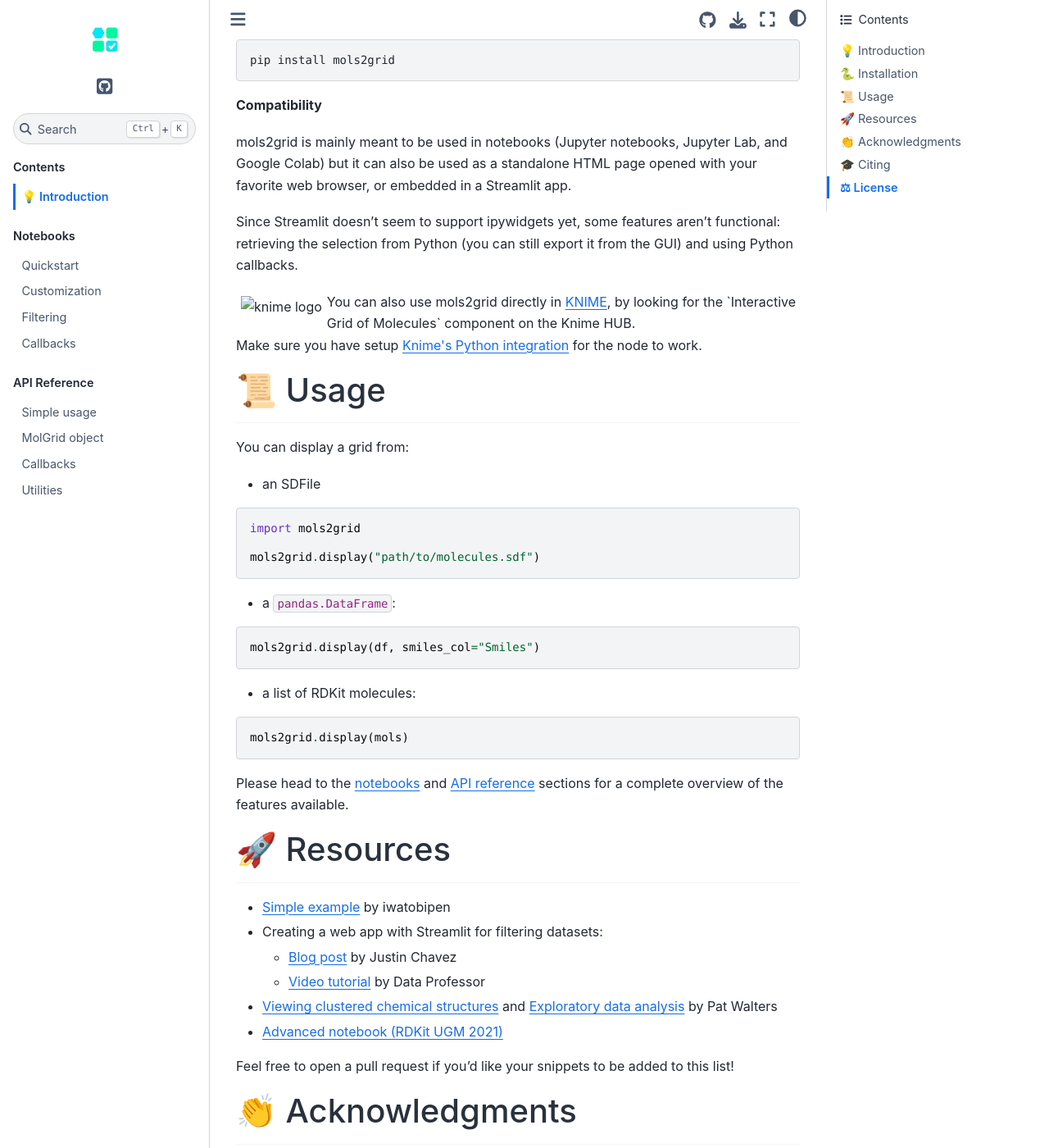
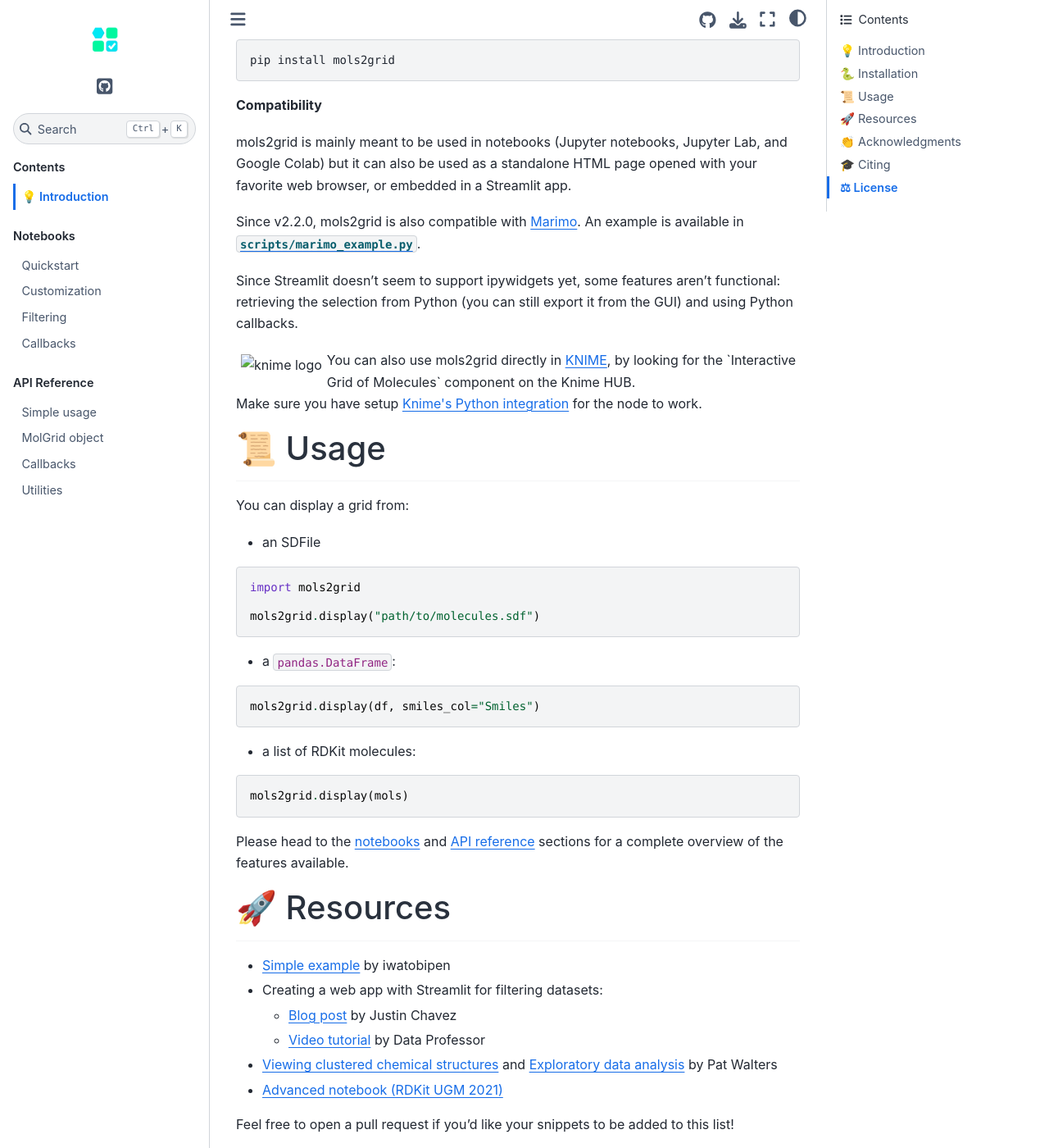
Before and after one commit to cbouy/mols2grid, a Sphinx documentation site: the page built from docs/contents.md, in a window 1280 px wide and 1400 px high, scrolled down 879 px. Shown: the whole window at 82% size. Built offline with Sphinx 7.4.7 and the Sphinx Book theme 1.1.4, drawn with Linux system fonts in a browser that asks for light colours.

Commit message:
docs: mention Marimo compatibility and add contributor

```diff
--- a/docs/contents.md
+++ b/docs/contents.md
@@ -32,6 +32,8 @@
 **Compatibility**
 
 mols2grid is mainly meant to be used in notebooks (Jupyter notebooks, Jupyter Lab, and Google Colab) but it can also be used as a standalone HTML page opened with your favorite web browser, or embedded in a Streamlit app.
+
+Since v2.2.0, mols2grid is also compatible with [Marimo](https://marimo.io/). An example is available in [`scripts/marimo_example.py`](https://github.com/cbouy/mols2grid/blob/master/scripts/marimo_example.py).
 
 Since Streamlit doesn't seem to support ipywidgets yet, some features aren't functional: retrieving the selection from Python (you can still export it from the GUI) and using Python callbacks.
 
```
Also changed, not shown: other parts of docs/contents.md (+1 -0 lines).
